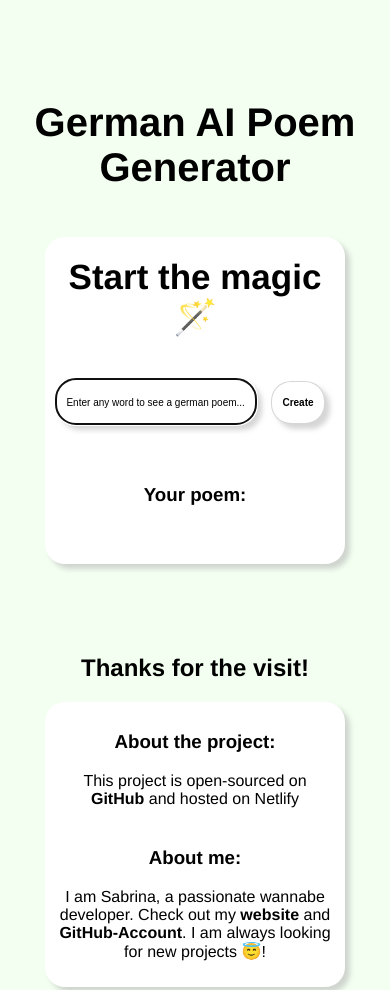
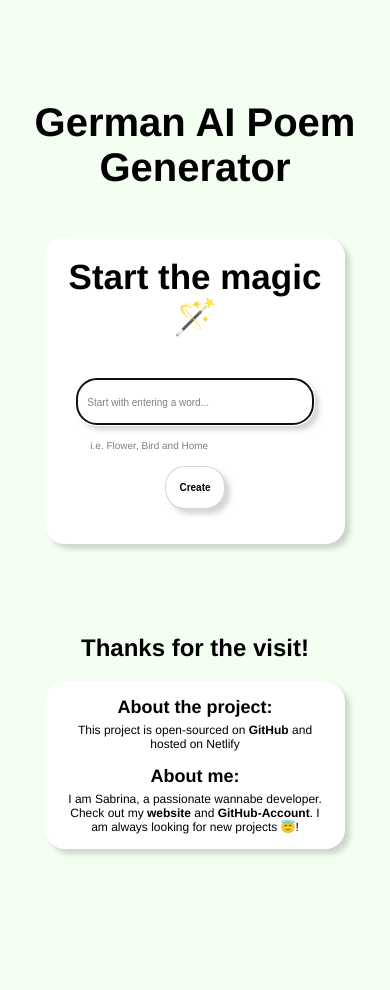
Before and after one commit to sabrinaaileen/ai-german-poem-generator, a plain HTML site: page index.html in a window 390 px wide. Shown: the top 990 px of the page. After the commit the page ends 889 px from the top, so only its background shows below. Drawn offline with nearby package versions, Linux system fonts and the light colour scheme.

Commit message:
Improve User Experience

```diff
--- a/index.html
+++ b/index.html
@@ -13,15 +13,29 @@
         <h1>German AI Poem Generator</h1>
     </header>
     <main>
-        <h2>Start the magic🪄</h2>
-        <form class="input-form" id="input-form">
-            <input type="text" placeholder="Enter any word to see a german poem..." class="word-input" id="user-instructions" required autofocus autocomplete="off"/>
-            <input type="submit" class="word-input-button" value="Create"/>
-        </form>
-        <div class="poem-output">
-            <h3>Your poem:</h3>
+        <section>
+            <h2>Start the magic🪄</h2>
+        <div class="form-container">
+            <form class="input-form" id="input-form">
+                <div class="form-grid">
+                    <div class="grid-item">
+                        <input type="text" placeholder="Start with entering a word..." class="word-input" id="user-instructions" required autofocus autocomplete="off"/>
+                        <div id="example">i.e. Flower, Bird and Home</div>
+                    </div>
+                    <div class="grid-item">
+                        <input type="submit" class="word-input-button" value="Create"/>
+                    </div>
+                </div>
+            </form>
+        </div>
+        </section>
+       <section class="hidden" id="poem-section">
+         <div class="poem-output">
+            <h3 id="poem-heading" class="hidden">Your poem:</h3>
             <div class="poem-text" id="poem-text"></div>
         </div>
+       </section>
+
     </main>
     <footer>
         <h2>Thanks for the visit!</h2>
--- a/index.js
+++ b/index.js
@@ -1,4 +1,6 @@
 const displayPoem = (response) => {
+    const poemHeading = document.querySelector("#poem-heading");
+    poemHeading.classList.remove("hidden");
     // display the poem
     new Typewriter('#poem-text', {
         strings: response.data.answer,
@@ -19,13 +21,12 @@ const generatePoem = (event) => {
     // make the api call
     axios.get(apiUrl).then(displayPoem);
 
-    console.log("Generating poem");
-
-
+    // optimizing the display
+    const poemText = document.querySelector("#poem-text");
+    const poemSection = document.querySelector("#poem-section");
+    poemText.innerHTML = "<p class='blink'>Generating your poem</p>";
+    poemSection.classList.remove("hidden");
 }
-
 
 const inputForm = document.querySelector("#input-form");
 inputForm.addEventListener("submit", generatePoem);
-
-//Die Nacht ist kalt <br /> doch kälter noch im Wald
--- a/styles.css
+++ b/styles.css
@@ -18,10 +18,27 @@ h2 {
 }
 main {
     width: 50%;
+    margin: 0 auto;
+}
+section {
+
     background-color: white;
     border-radius: 20px;
     margin: 20px auto;
     box-shadow: 5px 5px 5px rgba(173, 173, 173, 0.5);
+    padding-bottom: 15px;
+}
+.hidden {
+    display: none;
+}
+.form-container {
+    width: 80%;
+    margin: 0 auto;
+}
+.form-grid {
+    display: grid;
+    grid-template-columns: 3fr 1fr;
+    gap: 20px;
 }
 .input-form {
     text-align: center;
@@ -33,12 +50,14 @@ main {
     border: 1px solid rgba(173, 173, 173, 0.5);
     box-shadow: 5px 5px 5px rgba(173, 173, 173, 0.5);
     margin: 10px auto;
-    width: 60%;
+    width: 100%;
 }
 .word-input::placeholder {
     color: black;
+    opacity: 0.5;
 }
 .word-input-button {
+    width: 100%;
     background-color: white;
     color: black;
     font-weight: bold;
@@ -52,6 +71,12 @@ main {
 .word-input-button:hover {
     background-color: rgba(226, 255, 221, 0.2);
 
+}
+#example {
+    font-size: 10px;
+    opacity: 0.5;
+    text-align: left;
+    padding: 5px 15px;
 }
 .poem-output {
     margin: 10px auto;
@@ -95,6 +120,16 @@ footer h2 {
     font-size: 24px;
 }
 
+.blink {
+  animation: blinker 1s linear infinite;
+}
+
+@keyframes blinker {
+  50% {
+    opacity: 0;
+  }
+}
+
 @media(max-width: 1200px) {
     h1 {
         font-size: 40px;
@@ -116,4 +151,22 @@ footer h2 {
     .word-input-button {
         font-size: 10px;
     }
+    .form-grid {
+        grid-template-columns: 1fr;
+        gap: 0px;
+    }
+    .word-input-button {
+        width: 25%;
+    }
+    .word-input {
+        width: 90%;
+    }
+    footer h3 {
+        font-size: 18px;
+        margin: 5px auto;
+    }
+    footer p {
+        font-size: 12px;
+        margin: 5px;
+    }
 }
```
